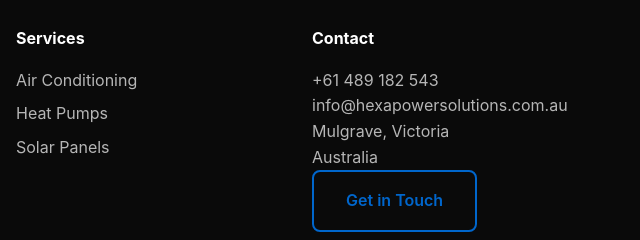
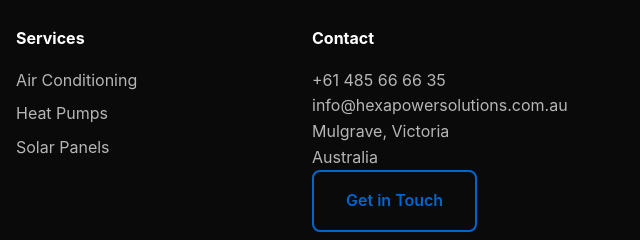
Before and after one commit to hexapowersolutions/hexa-power-sol, a plain HTML site: page contact.html in a window 1280 px wide. Shown: the part 1134-1374 px from the top of the page, 640-1280 px from the left. Drawn offline with Linux system fonts and the light colour scheme.

Commit message:
Update contact.html

```diff
--- a/contact.html
+++ b/contact.html
@@ -119,7 +119,7 @@
                 <div class="footer-section">
                     <h4>Contact</h4>
                     <!-- <p>ph: +61 489 182 543</p> -->
-                    <p><a href="tel:+61489182543" style="color: rgba(255, 255, 255, 0.7); text-decoration:none;">+61 489 182 543</a></p>
+                    <p><a href="tel:+61489182543" style="color: rgba(255, 255, 255, 0.7); text-decoration:none;">+61 485 66 66 35</a></p>
                     <!-- <p>email: info@hexapowersolutions.com.au</p> -->
                     <p><a href="mailto:info@hexapowersolutions.com.au" style="color: rgba(255, 255, 255, 0.7); text-decoration:none;">info@hexapowersolutions.com.au</a></p>
                     <p>Mulgrave, Victoria<br>Australia</p>
```
